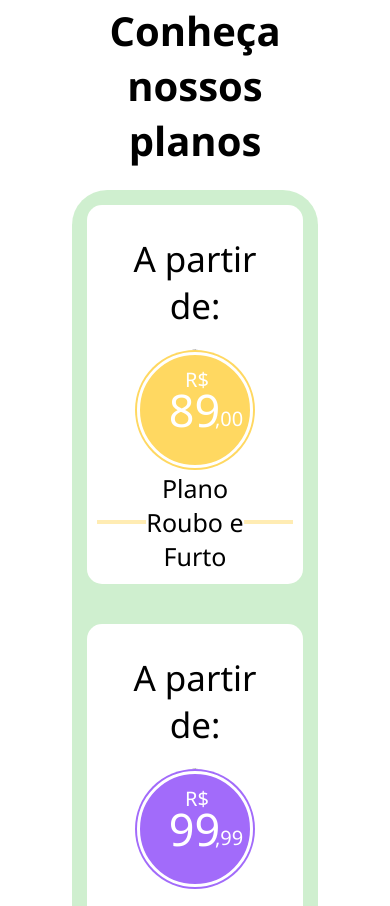
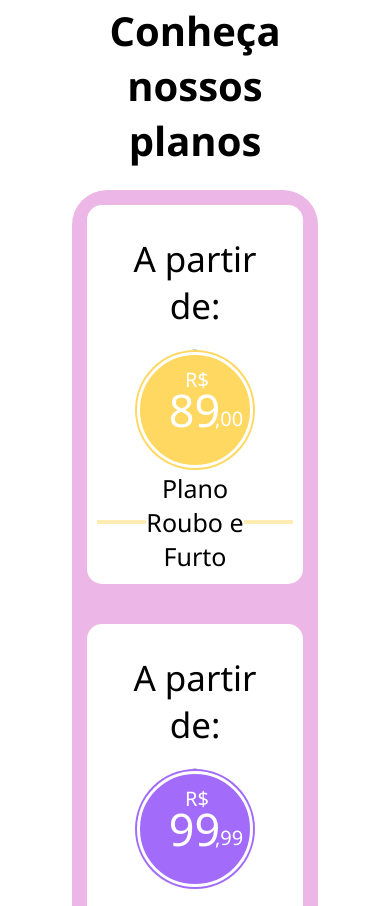
Before and after one commit to Emerson2342/protecao, a plain HTML site: page index.html in a window 390 px wide. Shown: the part 1349-2255 px from the top of the page. Drawn offline with Linux system fonts and the light colour scheme.

Commit message:
removendo cor do background do wrapper

```diff
--- a/css/resp.css
+++ b/css/resp.css
@@ -128,7 +128,6 @@
     .wrapper {
         padding: 15px;
         width: 90%;
-        background: #cece;
         font-size: 1px;
     }
 }
```
